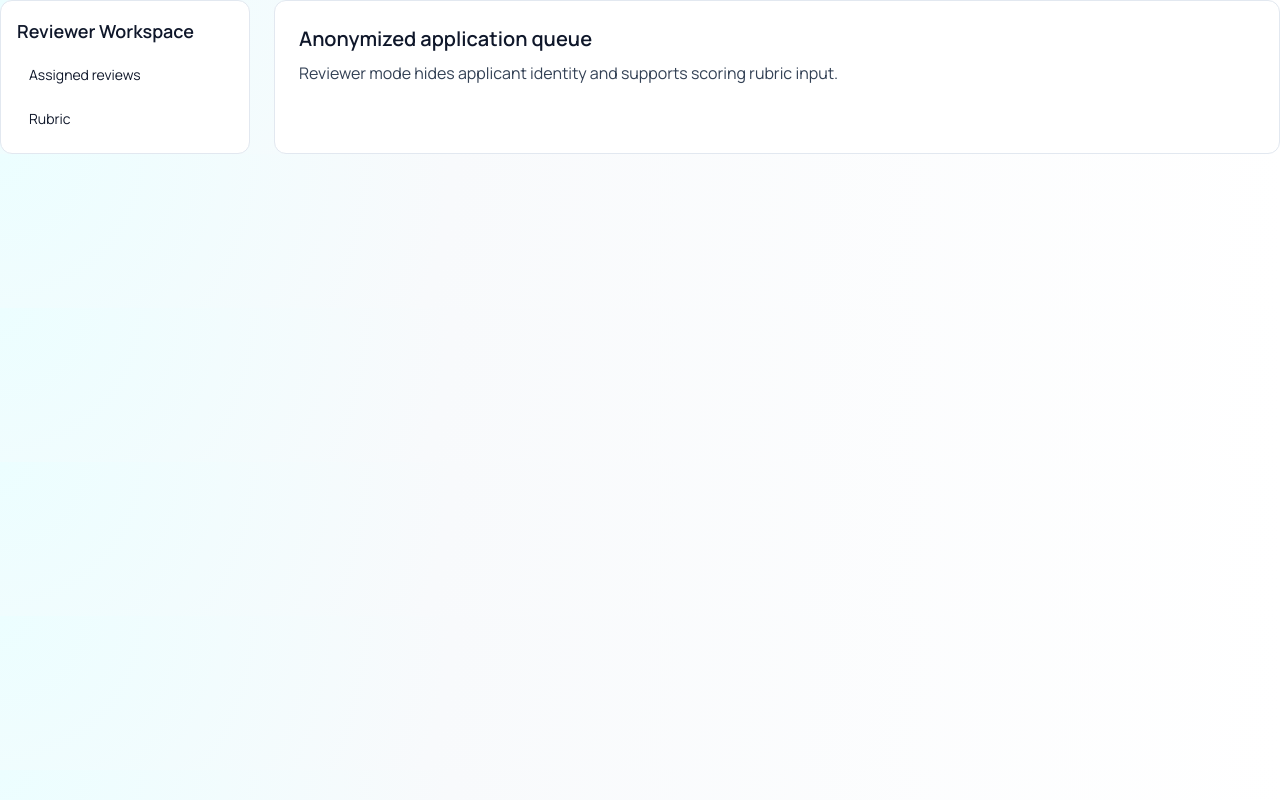
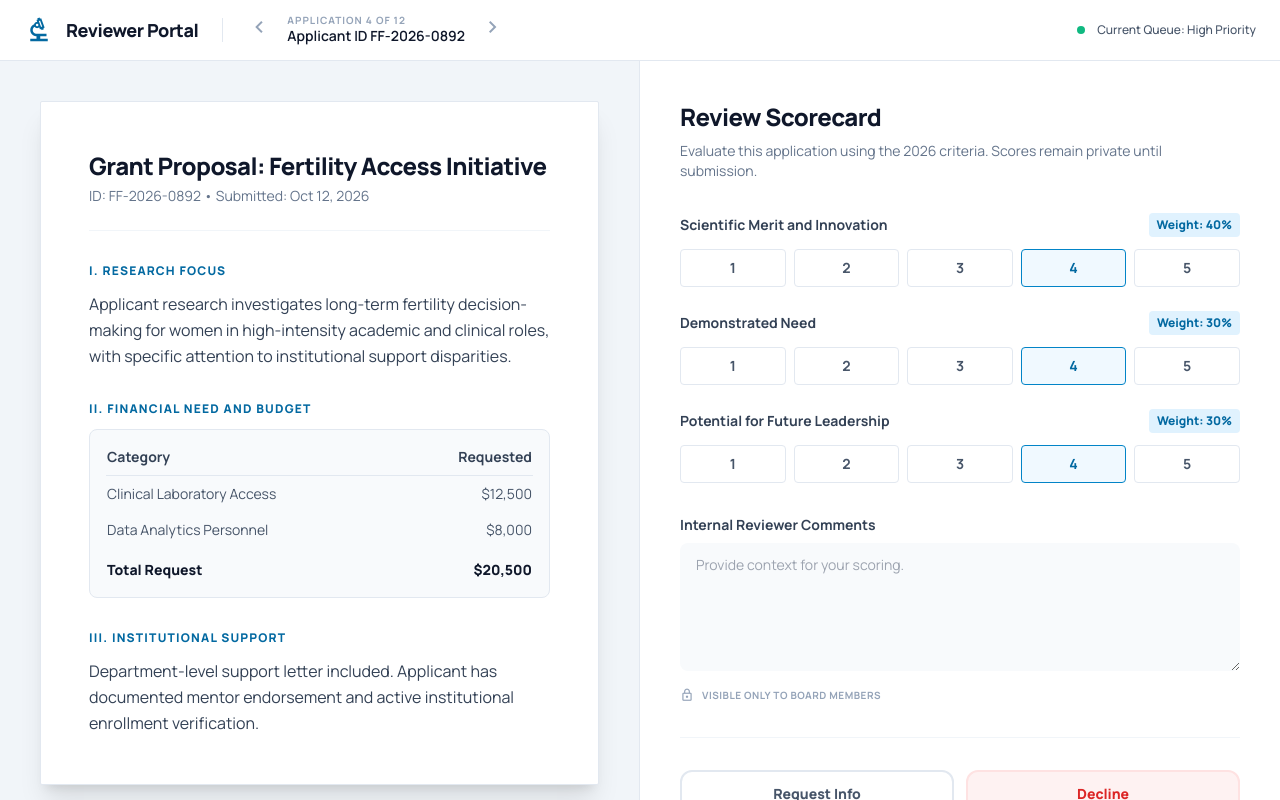
Before and after one commit to dwamenad/FemFuture_fertility_fund, a Next.js app: page /reviewer/dashboard in a window 1280 px wide. Built offline with nearby package versions, Linux system fonts and the light colour scheme.

Commit message:
feat: implement reviewer split-panel dashboard redesign

```diff
--- a/src/app/reviewer/dashboard/page.tsx
+++ b/src/app/reviewer/dashboard/page.tsx
@@ -1,15 +1,157 @@
-import { PortalShell } from "@/components/layout/portal-shell";
-
-const links = [
-  { href: "/reviewer/dashboard", label: "Assigned reviews" },
-  { href: "/reviewer/rubric", label: "Rubric" }
-];
-
 export default function ReviewerDashboardPage() {
   return (
-    <PortalShell title="Reviewer Workspace" links={links}>
-      <h2 className="text-xl font-semibold">Anonymized application queue</h2>
-      <p className="mt-2 text-slate-700">Reviewer mode hides applicant identity and supports scoring rubric input.</p>
-    </PortalShell>
+    <div className="flex h-screen flex-col overflow-hidden bg-slate-100 text-slate-900">
+      <header className="shrink-0 border-b border-slate-200 bg-white px-6 py-3">
+        <div className="flex items-center justify-between gap-6">
+          <div className="flex items-center gap-6">
+            <div className="flex items-center gap-3 text-sky-700">
+              <span className="material-symbols-outlined text-3xl">biotech</span>
+              <h1 className="text-lg font-black tracking-tight text-slate-900">Reviewer Portal</h1>
+            </div>
+            <div className="hidden h-6 w-px bg-slate-200 md:block" />
+            <div className="hidden items-center gap-4 md:flex">
+              <button aria-label="Previous" className="text-slate-400 hover:text-slate-600">
+                <span className="material-symbols-outlined">chevron_left</span>
+              </button>
+              <div className="leading-tight">
+                <p className="text-[10px] font-bold uppercase tracking-widest text-slate-400">Application 4 of 12</p>
+                <p className="text-sm font-semibold">Applicant ID FF-2026-0892</p>
+              </div>
+              <button aria-label="Next" className="text-slate-400 hover:text-slate-600">
+                <span className="material-symbols-outlined">chevron_right</span>
+              </button>
+            </div>
+          </div>
+
+          <div className="hidden items-center gap-3 sm:flex">
+            <span className="inline-flex h-2 w-2 rounded-full bg-emerald-500" />
+            <span className="text-xs font-medium text-slate-600">Current Queue: High Priority</span>
+          </div>
+        </div>
+      </header>
+
+      <main className="grid flex-1 grid-cols-1 overflow-hidden lg:grid-cols-2">
+        <section className="overflow-y-auto border-r border-slate-200 bg-slate-100 p-6 lg:p-10">
+          <article className="mx-auto max-w-2xl rounded-sm border border-slate-200 bg-white p-8 shadow-xl lg:p-12">
+            <div className="mb-8 border-b border-slate-100 pb-6">
+              <h2 className="text-2xl font-black tracking-tight text-slate-900">Grant Proposal: Fertility Access Initiative</h2>
+              <p className="mt-1 text-sm text-slate-500">ID: FF-2026-0892 • Submitted: Oct 12, 2026</p>
+            </div>
+
+            <div className="space-y-8 text-slate-700">
+              <section>
+                <h3 className="mb-3 text-xs font-black uppercase tracking-widest text-sky-700">I. Research Focus</h3>
+                <p className="leading-relaxed">
+                  Applicant research investigates long-term fertility decision-making for women in high-intensity academic and
+                  clinical roles, with specific attention to institutional support disparities.
+                </p>
+              </section>
+
+              <section>
+                <h3 className="mb-3 text-xs font-black uppercase tracking-widest text-sky-700">II. Financial Need and Budget</h3>
+                <div className="rounded-lg border border-slate-200 bg-slate-50 p-4">
+                  <table className="w-full text-sm">
+                    <thead>
+                      <tr className="border-b border-slate-200 text-left font-bold text-slate-700">
+                        <th className="pb-2">Category</th>
+                        <th className="pb-2 text-right">Requested</th>
+                      </tr>
+                    </thead>
+                    <tbody className="text-slate-600">
+                      <tr>
+                        <td className="py-2">Clinical Laboratory Access</td>
+                        <td className="py-2 text-right">$12,500</td>
+                      </tr>
+                      <tr>
+                        <td className="py-2">Data Analytics Personnel</td>
+                        <td className="py-2 text-right">$8,000</td>
+                      </tr>
+                      <tr className="font-black text-slate-900">
+                        <td className="pt-3">Total Request</td>
+                        <td className="pt-3 text-right">$20,500</td>
+                      </tr>
+                    </tbody>
+                  </table>
+                </div>
+              </section>
+
+              <section>
+                <h3 className="mb-3 text-xs font-black uppercase tracking-widest text-sky-700">III. Institutional Support</h3>
+                <p className="leading-relaxed">
+                  Department-level support letter included. Applicant has documented mentor endorsement and active institutional
+                  enrollment verification.
+                </p>
+              </section>
+            </div>
+          </article>
+        </section>
+
+        <section className="overflow-y-auto bg-white p-6 lg:p-10">
+          <div className="mx-auto max-w-2xl space-y-8">
+            <div>
+              <h2 className="text-2xl font-black tracking-tight">Review Scorecard</h2>
+              <p className="mt-2 text-sm text-slate-500">Evaluate this application using the 2026 criteria. Scores remain private until submission.</p>
+            </div>
+
+            <form className="space-y-8">
+              <div className="space-y-6">
+                {[
+                  ["Scientific Merit and Innovation", "40%"],
+                  ["Demonstrated Need", "30%"],
+                  ["Potential for Future Leadership", "30%"]
+                ].map(([label, weight]) => (
+                  <div key={label} className="space-y-3">
+                    <div className="flex items-center justify-between">
+                      <label className="text-sm font-bold text-slate-700">{label}</label>
+                      <span className="rounded bg-sky-100 px-2 py-1 text-xs font-black text-sky-700">Weight: {weight}</span>
+                    </div>
+                    <div className="grid grid-cols-5 gap-2">
+                      {[1, 2, 3, 4, 5].map((score) => (
+                        <button
+                          key={`${label}-${score}`}
+                          className={`rounded border py-2 text-sm font-bold transition ${
+                            score === 4 ? "border-sky-600 bg-sky-50 text-sky-700" : "border-slate-200 text-slate-600 hover:border-sky-300"
+                          }`}
+                          type="button"
+                        >
+                          {score}
+                        </button>
+                      ))}
+                    </div>
+                  </div>
+                ))}
+              </div>
+
+              <div>
+                <label className="mb-2 block text-sm font-bold text-slate-700">Internal Reviewer Comments</label>
+                <textarea
+                  className="h-32 w-full rounded-lg border-slate-300 bg-slate-50 px-4 py-3 text-sm"
+                  placeholder="Provide context for your scoring."
+                />
+                <p className="mt-2 flex items-center gap-2 text-[10px] font-bold uppercase tracking-wider text-slate-400">
+                  <span className="material-symbols-outlined text-sm">lock</span>
+                  Visible only to board members
+                </p>
+              </div>
+
+              <div className="space-y-3 border-t border-slate-100 pt-8">
+                <div className="grid grid-cols-2 gap-3">
+                  <button className="rounded-xl border-2 border-slate-200 px-4 py-3 text-sm font-black text-slate-600" type="button">
+                    Request Info
+                  </button>
+                  <button className="rounded-xl border-2 border-red-100 bg-red-50 px-4 py-3 text-sm font-black text-red-600" type="button">
+                    Decline
+                  </button>
+                </div>
+                <button className="flex w-full items-center justify-center gap-2 rounded-xl bg-sky-600 px-6 py-4 text-base font-black text-white" type="submit">
+                  <span className="material-symbols-outlined">verified</span>
+                  Approve Grant Application
+                </button>
+              </div>
+            </form>
+          </div>
+        </section>
+      </main>
+    </div>
   );
 }
```
